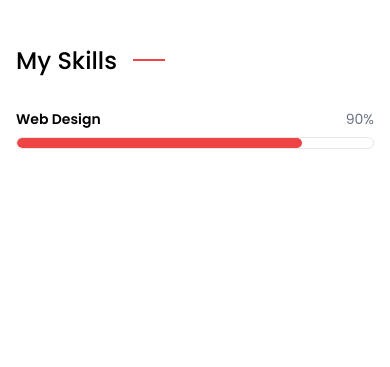
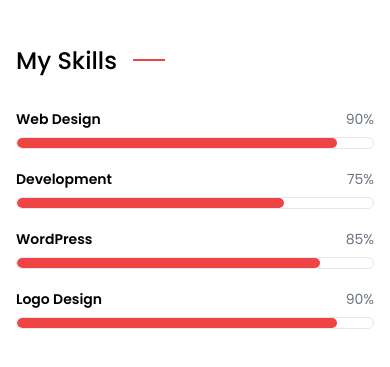
Before and after one commit to dannyrational/old-portfolio, a website: page index.html in a window 390 px wide. Shown: the part 1258-1625 px from the top of the page. Before the commit the page ends 1455 px from the top, so only its background shows below. Drawn offline with Linux system fonts and the light colour scheme.

Commit message:
6th Commit (Finished the Mobile Version of My Skills)

```diff
--- a/index.html
+++ b/index.html
@@ -111,8 +111,8 @@
       </div>
 
       <!-- About Section -->
-      <div class="px-4 py-12">
-        <div class="">
+      <div class="px-4 py-12 sm:flex">
+        <div class="sm:w-2/4">
           <div class="space-y-5">
             <h1 class="mb-8 text-2xl font-medium">
               About Me<span
@@ -182,7 +182,7 @@
           </div>
         </div>
 
-        <div class="mt-12">
+        <div class="mt-12 sm:w-2/4 sm:mt-0">
           <div class="space-y-5">
             <h1 class="mb-8 text-2xl font-medium">
               My Skills<span
@@ -196,10 +196,43 @@
               <p class="ml-auto text-sm text-gray-500">90%</p>
             </div>
             <div
+              class="w-full h-3 mb-5 overflow-hidden border skill-meter rounded-3xl"
+            >
+              <div
+                class="w-[90%] h-full bg-red-500 rounded-3xl skill-meter_color"
+              ></div>
+            </div>
+            <div class="flex mb-2">
+              <p class="text-sm font-semibold">Development</p>
+              <p class="ml-auto text-sm text-gray-500">75%</p>
+            </div>
+            <div
+              class="w-full h-3 mb-5 overflow-hidden border skill-meter rounded-3xl"
+            >
+              <div
+                class="w-[75%] h-full bg-red-500 rounded-3xl skill-meter_color"
+              ></div>
+            </div>
+            <div class="flex mb-2">
+              <p class="text-sm font-semibold">WordPress</p>
+              <p class="ml-auto text-sm text-gray-500">85%</p>
+            </div>
+            <div
+              class="w-full h-3 mb-5 overflow-hidden border skill-meter rounded-3xl"
+            >
+              <div
+                class="w-[85%] h-full bg-red-500 rounded-3xl skill-meter_color"
+              ></div>
+            </div>
+            <div class="flex mb-2">
+              <p class="text-sm font-semibold">Logo Design</p>
+              <p class="ml-auto text-sm text-gray-500">90%</p>
+            </div>
+            <div
               class="w-full h-3 overflow-hidden border skill-meter rounded-3xl"
             >
               <div
-                class="w-4/5 h-full bg-red-500 rounded-3xl skill-meter_color"
+                class="w-[90%] h-full bg-red-500 rounded-3xl skill-meter_color"
               ></div>
             </div>
           </div>
```
Also changed, not shown: public/main.css.
